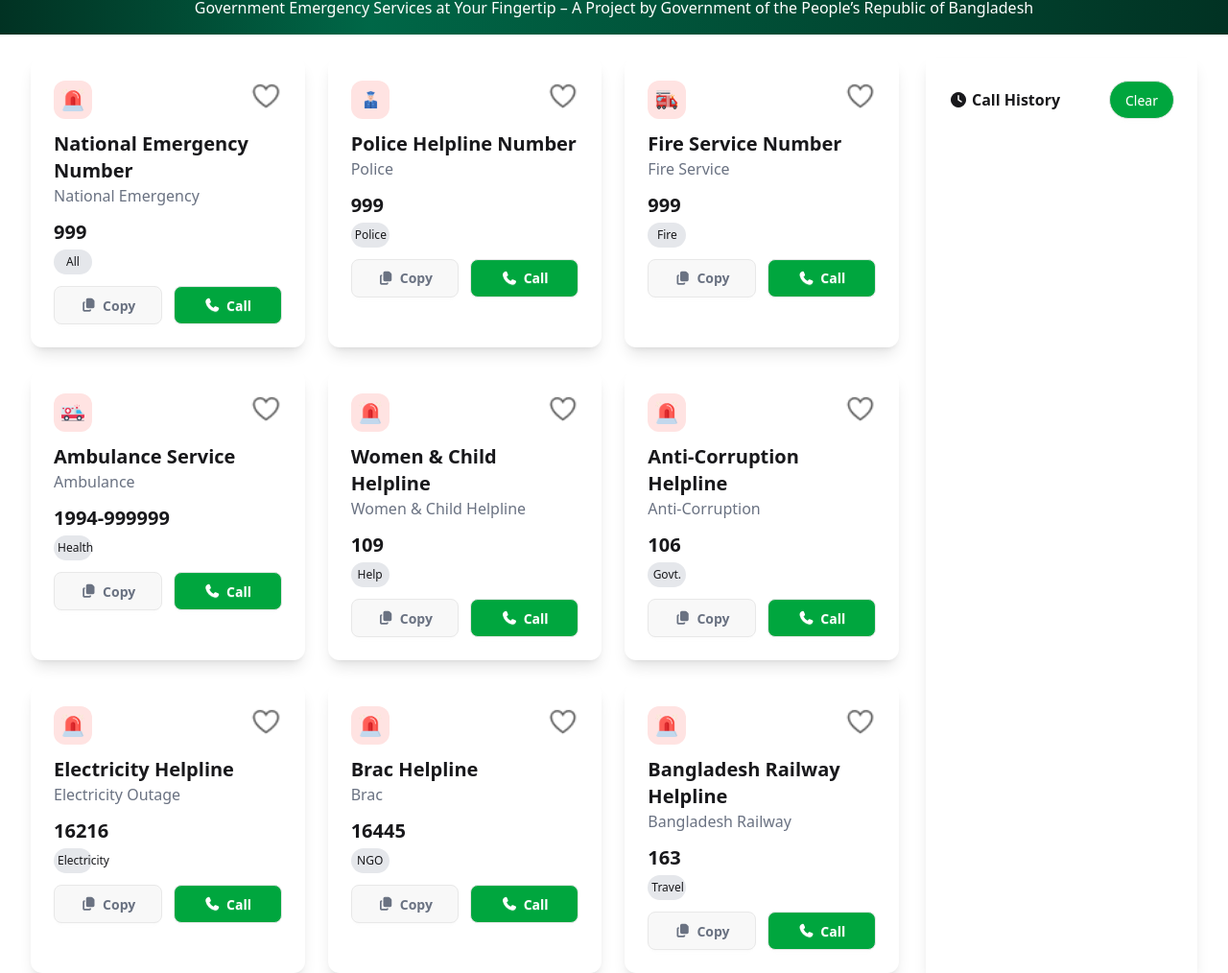
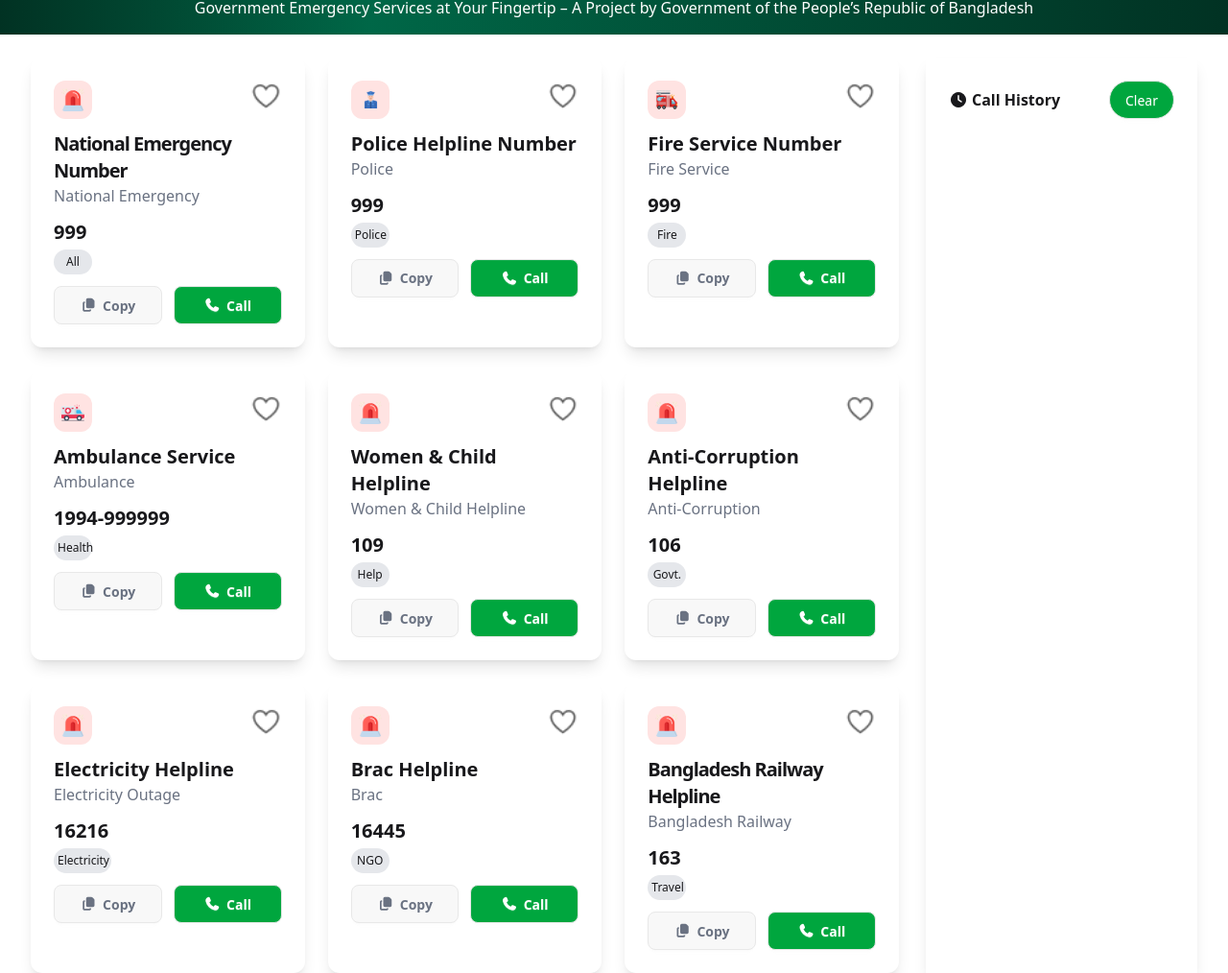
Before and after one commit to Muaj-Chowdhury/Assignment-5-Emergency_Hotline, a plain HTML site: page index.html in a window 1280 px wide. Shown: the part 212-1226 px from the top of the page at 96% size. Drawn offline with nearby package versions, Linux system fonts and the light colour scheme.

```diff
--- a/index.html
+++ b/index.html
@@ -50,7 +50,7 @@
                         <div><img class="w-10 p-2 bg-[#FFE3E2] rounded-xl" src="./assets/emergency.png" alt=""></div>
                         <img class="heart  h-8" src="./assets/heart1.png" alt="">
                     </div>
-                    <h2 class="text-xl font-bold">National Emergency Number</h2>
+                    <h2 class="text-xl font-bold tracking-tighter">National Emergency Number</h2>
                     <p class="text-gray-500 mb-3">National Emergency</p>
                     <h2 class="font-bold text-xl mb-1">999</h2>
                     <p class="bg-gray-200 rounded-2xl p-1 w-10 text-center mb-3 text-[12px]">All</p>
@@ -149,7 +149,7 @@
                     <h2 class="text-xl font-bold">Electricity Helpline</h2>
                     <p class="text-gray-500 mb-3">Electricity Outage</p>
                     <h2 class="font-bold text-xl mb-1">16216</h2>
-                    <p class="bg-gray-200 rounded-2xl p-1 w-10 text-center mb-3 text-[12px]">Electricity</p>
+                    <p class="bg-gray-200 rounded-2xl p-1 w-15 mb-3 text-[12px]">Electricity</p>
                     <div class="grid grid-cols-2 gap-3">
                         <button class="copy-btn btn text-gray-500  rounded-lg "><i
                                 class="fa-solid fa-copy"></i><span>Copy</span></button>
@@ -178,7 +178,7 @@
                         <div><img class="w-10 p-2 bg-[#FFE3E2] rounded-xl" src="./assets/emergency.png" alt=""></div>
                         <img class="heart h-8" src="./assets/heart1.png" alt="">
                     </div>
-                    <h2 class="text-xl font-bold">Bangladesh Railway Helpline </h2>
+                    <h2 class="text-xl font-bold tracking-tighter ">Bangladesh Railway Helpline </h2>
                     <p class="text-gray-500 mb-3">Bangladesh Railway</p>
                     <h2 class="font-bold text-xl mb-1">163</h2>
                     <p class="bg-gray-200 rounded-2xl p-1 w-10 text-center mb-3 text-[12px]">Travel</p>
```
